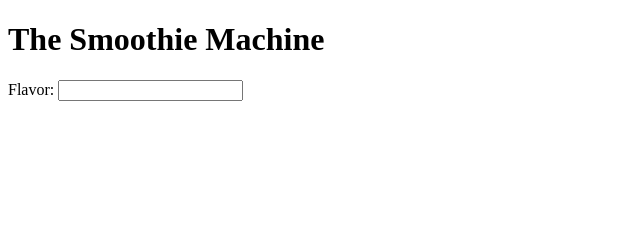
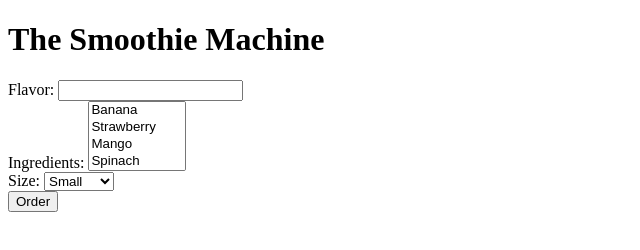
Before and after one commit to Phantomjermz/Assignment-2-client-side-java, a plain HTML site: page index.html in a window 1280 px wide. Shown: the whole page, without its empty margins (0-640 px from the left). Drawn offline with Linux system fonts and the light colour scheme.

Commit message:
created form and linked script.js

```diff
--- a/index.html
+++ b/index.html
@@ -14,3 +14,29 @@
                 <label for="flavor">Flavor:</label>
                 <input type="text" id="flavor" name="flavor" required>
             </div>
+            <div class="form-group">
+                <label for="ingredients">Ingredients:</label>
+                <select id="ingredients" name="ingredients" multiple required>
+                    <option value="banana">Banana</option>
+                    <option value="strawberry">Strawberry</option>
+                    <option value="mango">Mango</option>
+                    <option value="spinach">Spinach</option>
+                    <option value="kale">Kale</option>
+                    <option value="protein powder">Protein Powder</option>
+                </select>
+            </div>
+            <div class="form-group">
+                <label for="size">Size:</label>
+                <select id="size" name="size" required>
+                    <option value="small">Small</option>
+                    <option value="medium">Medium</option>
+                    <option value="large">Large</option>
+                </select>
+            </div>
+            <button type="submit">Order</button>
+        </form>
+        <div id="output"></div>
+    </div>
+    <script src="script.js"></script>
+</body>
+</html>
```
